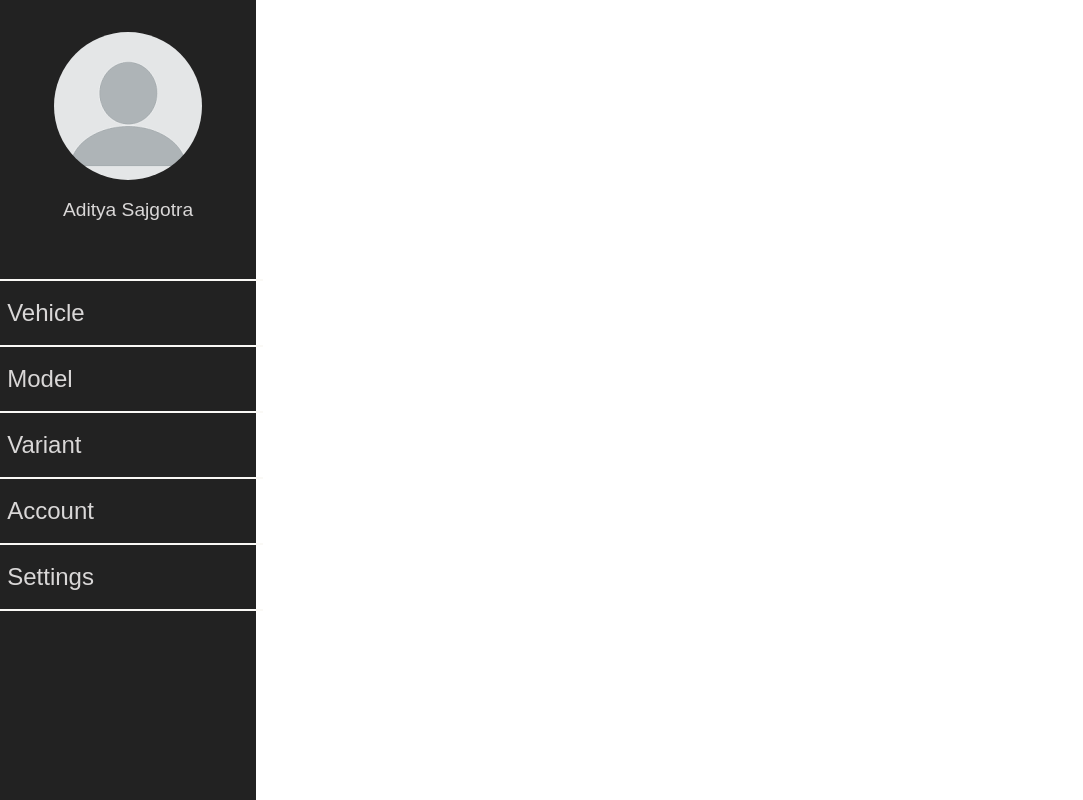
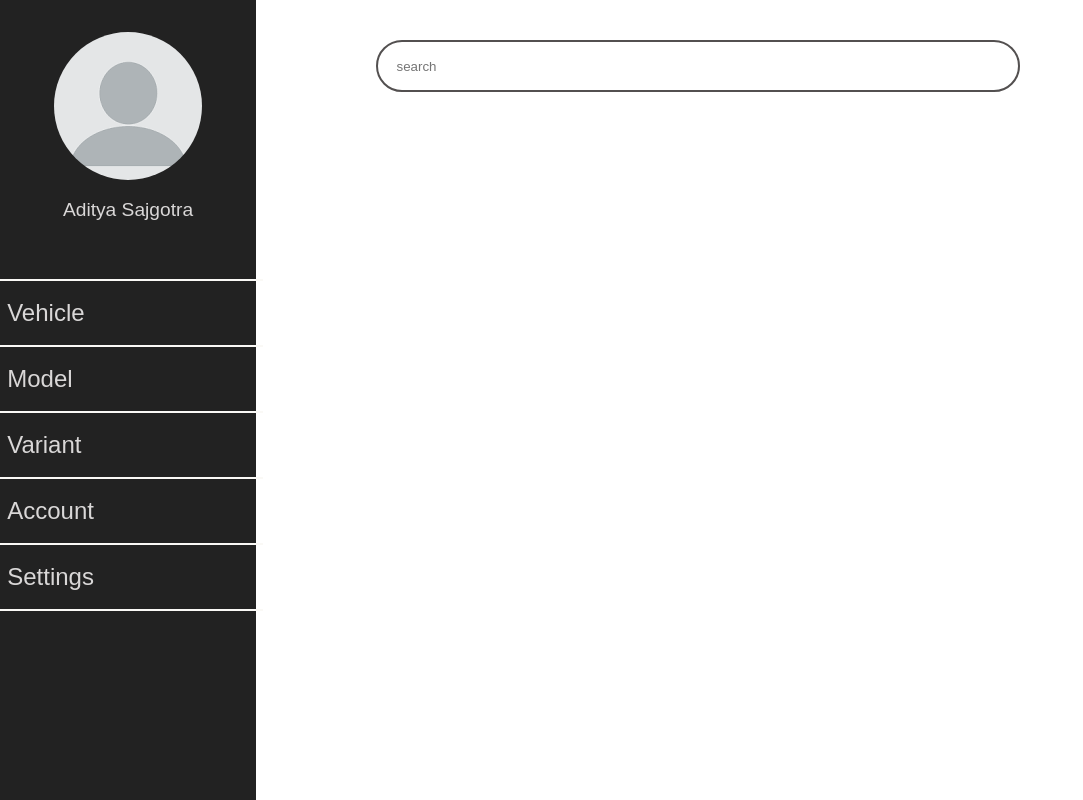
Before and after one commit to Aditya30307/NCEEITET_project, a plain HTML site: page index.html in a window 1280 px wide. Shown: the whole page, without its empty margins (0-1083 px from the left). Drawn offline with Linux system fonts and the light colour scheme.

Commit message:
add search bar

```diff
--- a/index.html
+++ b/index.html
@@ -3,7 +3,7 @@
 <head>
     <meta charset="UTF-8">
     <meta name="viewport" content="width=device-width, initial-scale=1.0">
-    <title>A.S.A.P </title>
+    <title>HOTWHEELS </title>
     <link rel="stylesheet" href="style.css">
 </head>
 <body>
@@ -19,7 +19,7 @@
 
         </div>
         <div class="app">
-            <!-- <input type="text" class="search" placeholder="search"> -->
+            <input type="text" class="search" placeholder="     search">
         </div>
     </div>
 </body>
--- a/script.js
+++ b/script.js
@@ -0,0 +1,3 @@
+// inputField.addEventListener('keydown', function(event) {
+//     if (event.key === 'Enter') {
+//       alert('Enter key pressed!');
--- a/style.css
+++ b/style.css
@@ -2,6 +2,7 @@
     padding:0px;
     margin:0px;
 }
+/* code for nav section */
 body{
     font-family: 'Arial',sans-serif;
 }
@@ -48,6 +49,15 @@ body{
     white-space: normal;
     text-overflow: ellipsis;
 }
+/* code for app section */
 .app{
     width:80vw;
 }
+.search{
+  width: 50vw;
+  margin-left: 9em;
+  margin-top: 3em;
+  height: 6vh;
+  border-radius: 30px;
+  border: 2px solid #535050;
+}
```
